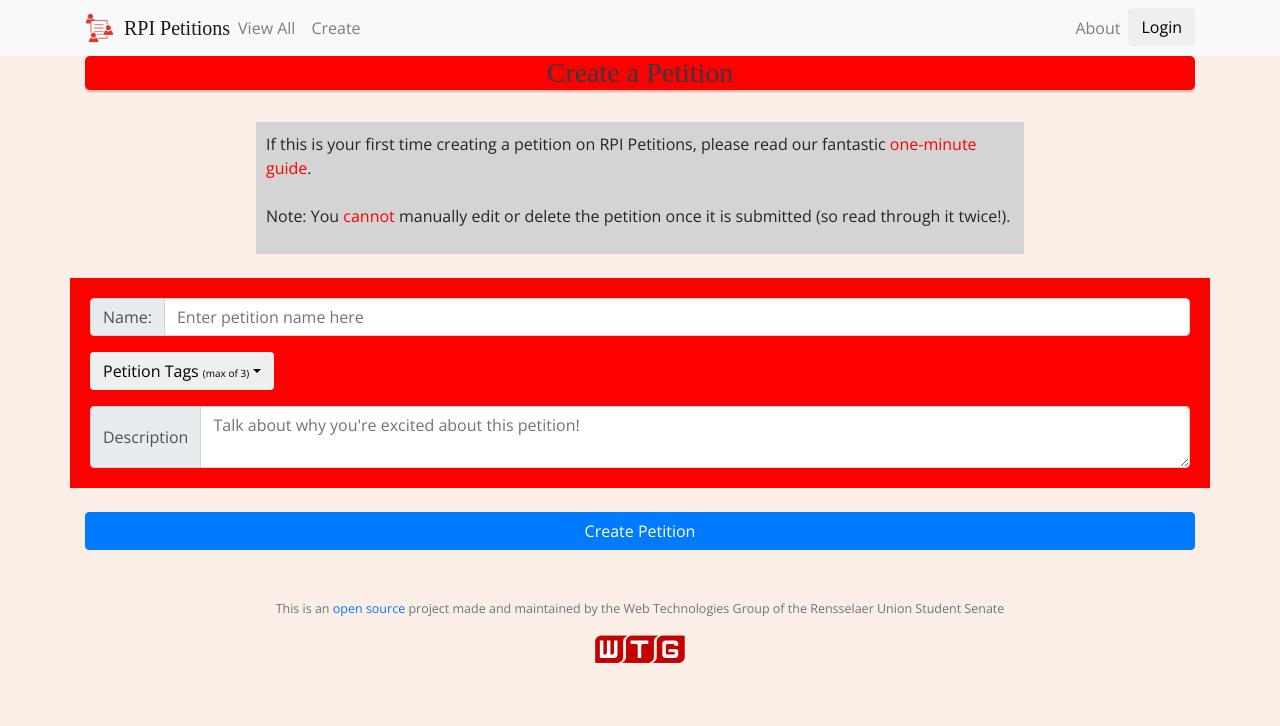
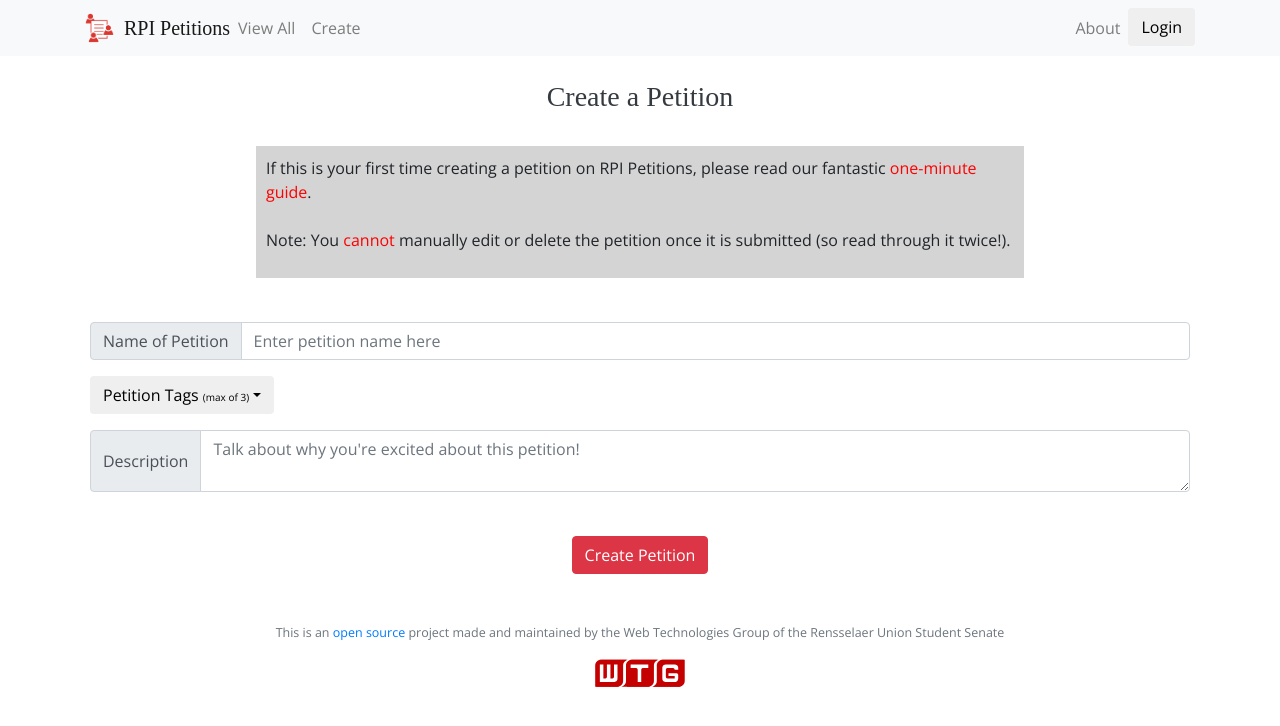
Before and after one commit to wtg/petitions-rewrite, a Django app: page /create/ in a window 1280 px wide. Shown: the top 726 px of the page. Run offline with Django 3.2, Linux system fonts and the light colour scheme; some libraries are stand-ins or nearby versions; some web fonts are replaced.

Commit message:
3/30/19
- Changed color scheme from predominantly red to white
- put all style code in style.css

```diff
--- a/index/static/petition/style.css
+++ b/index/static/petition/style.css
@@ -91,3 +91,25 @@
 .card {
     min-height: 175px;
 }
+
+.headingbar {
+        font-family: 'Pontiac';
+        background-color: #FFFFFF;
+        text-align: center;
+    }
+
+    .preface {
+        margin: auto;
+        width: 60%;
+        background-color: rgb(212, 212, 212);
+        padding: 10px;
+    }
+
+    .creating {
+        background-color: #FFFFFF;
+        padding: 20px;
+    }
+
+    .guidelink {
+        color: red;
+    }
--- a/index/templates/create-petition.html
+++ b/index/templates/create-petition.html
@@ -3,38 +3,9 @@
 
 {% block content %}
 
-<style>
-    body {
-        background-color: rgb(251, 238, 230);
-    }
-
-    .headingbar {
-        font-family: 'Pontiac';
-        background-color: red;
-        border-radius: 5px;
-        text-align: center;
-        box-shadow: 0px 2.5px rgba(255, 0, 0, 0.212);
-    }
-
-    .preface {
-        margin: auto;
-        width: 60%;
-        background-color: rgb(212, 212, 212);
-        padding: 10px;
-    }
-
-    .creating {
-        background-color: red;
-        padding: 20px;
-    }
-
-    .guidelink {
-        color: red;
-    }
-</style>
-
 <!--Page Heading-->
 <div class="container">
+    <br>
     <h3 class="text-dark headingbar pontiac">Create a Petition</h3>
 </div>
 <br>
@@ -52,7 +23,7 @@
     <!--Enter your petition's name. There will be a character limit to keep the sections neat and enforce simple titles-->
     <div class="input-group mb-3">
         <div class="input-group-prepend">
-            <span class="input-group-text" id="basic-addon1">Name:</span>
+            <span class="input-group-text" id="basic-addon1">Name of Petition</span>
         </div>
         <input type="text" class="form-control" placeholder="Enter petition name here" aria-label="Username"
             aria-describedby="basic-addon1">
@@ -93,8 +64,10 @@
 </div>
 <br>
 <!--The 'send petition' button-->
-<div class="container" role="group" aria-label="sendPetition">
+<div class="container" role="group" aria-label="sendPetition" >
+    <div class="text-center">
+        <button type="button" class="btn btn-primary btn-danger">Create Petition</button>
 
-    <button type="button" class="btn btn-primary btn-block">Create Petition</button>
+    </div>
 </div>
 {% endblock %}
--- a/index/views.py
+++ b/index/views.py
@@ -16,5 +16,7 @@
 
 def create(request):
     form = CreatePetitionForm()
-    context = {"form": form}
+    tags = Tag.objects.all().order_by("-label")
+    context = {"form": form, "tags": tags}
+
     return render(request, "create-petition.html", context=context)
```
